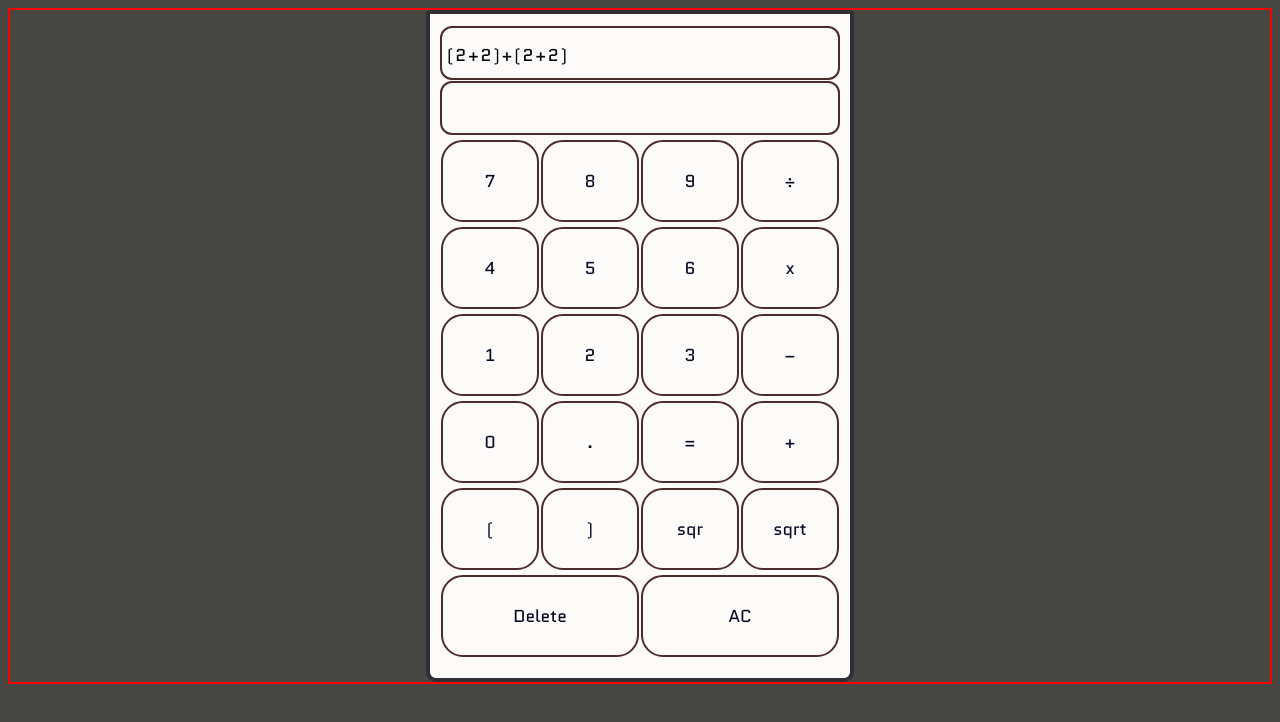
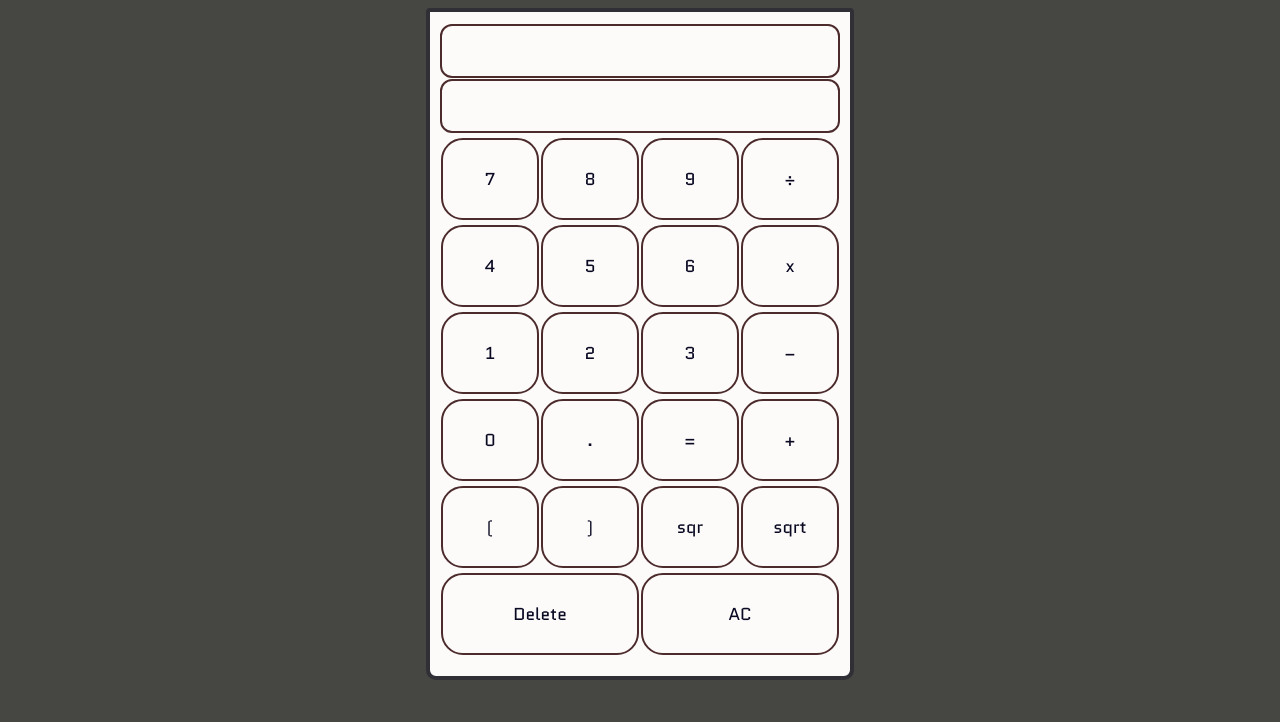
Before and after one commit to slinghshot/odin-calculator, a plain HTML site: page index.html in a window 1280 px wide. Drawn offline with Linux system fonts and the light colour scheme.

Commit message:
Add files via upload

```diff
--- a/calc.css
+++ b/calc.css
@@ -2,7 +2,7 @@ html{
     background-color: rgb(70, 70, 67);
 }
 #parentContainer{
-    border: 2px solid red;
+
 
 }
 .num:hover{
--- a/index.html
+++ b/index.html
@@ -12,7 +12,7 @@
         <div id="parentContainer">
             <div class="calculator">
                 <div class="screen">
-                    <div class="ioScreen" id="input">(2+2)+(2+2)</div>
+                    <div class="ioScreen" id="input"></div>
                     <div class="ioScreen" id="output"></div>
 
                 </div>
```
